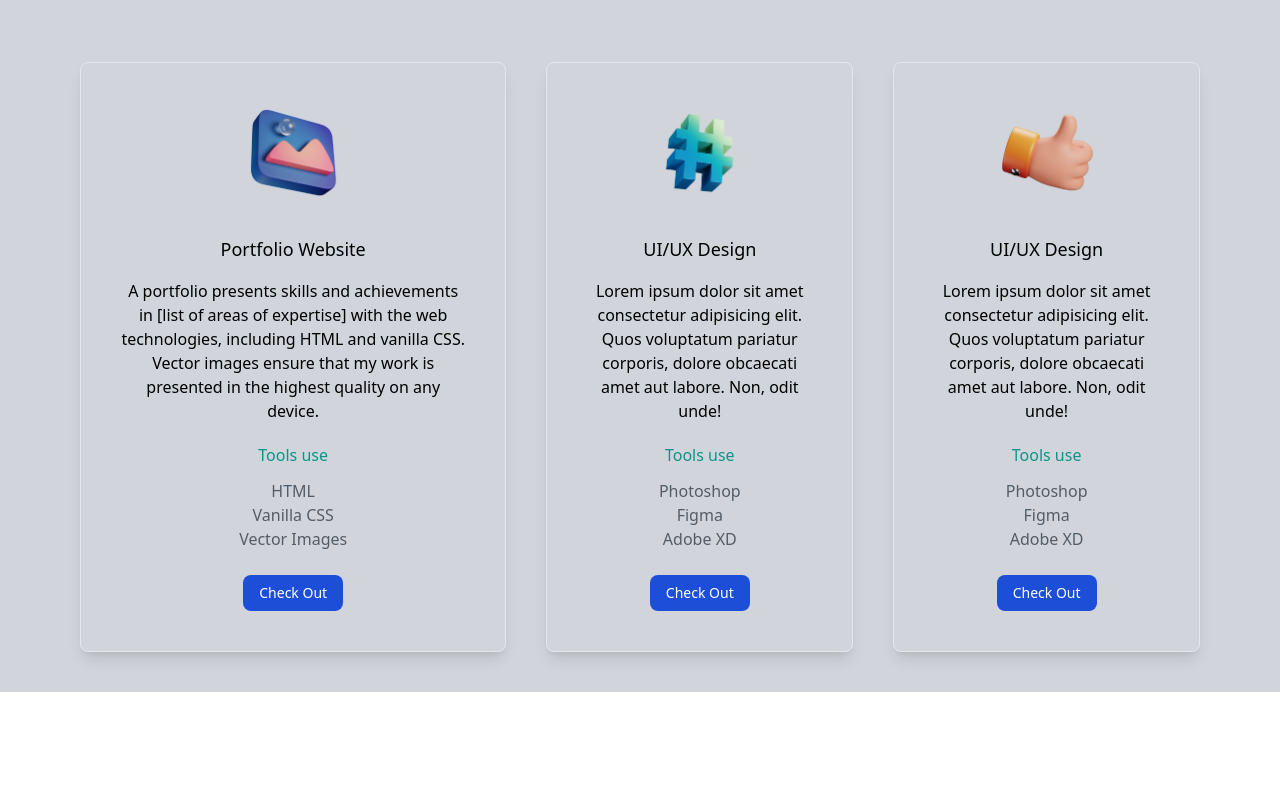
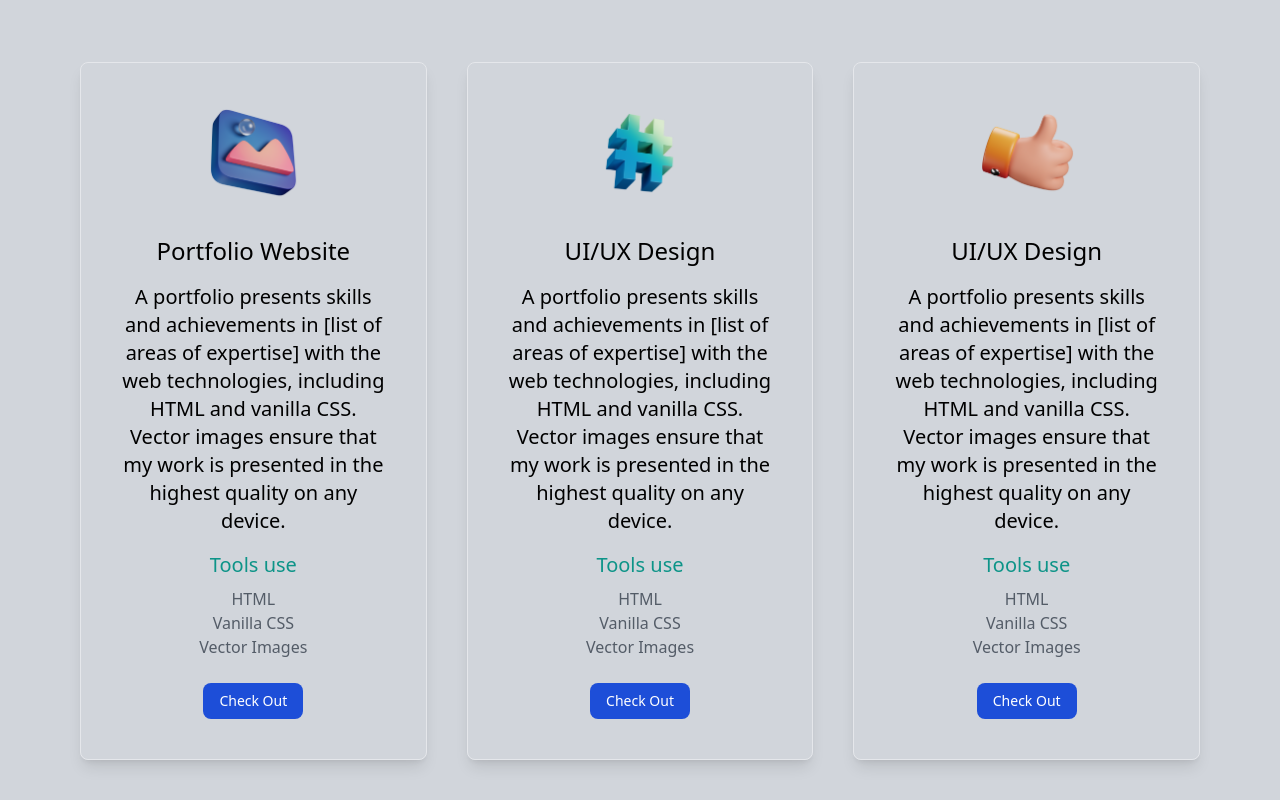
Before and after one commit to soshubh/Shubhanshu-Singh, a Next.js app: page / in a window 1280 px wide. Shown: the part 1169-1969 px from the top of the page. Before the commit the page ends 1861 px from the top, so only its background shows below. Built offline with nearby package versions, Linux system fonts and the light colour scheme.

Commit message:
font, size and more

```diff
--- a/pages/index.js
+++ b/pages/index.js
@@ -108,7 +108,7 @@ export default function Home() {
           <div className=' text-4xl flex justify-center gap-16 text-gray-400'>
            <a href='https://github.com/soshubh' target={'_blank'}> <AiFillGithub/></a>
            <a href='https://www.linkedin.com/in/shubhanshusinghnit' target={'_blank'}>  <AiFillLinkedin/> </a>
-           <a href='https://instagram.com/so_shubh' target={'_blank'}><AiFillInstagram/></a>
+           <a href='https://www.instagram.com/so_shubh/' target={'_blank'}><AiFillInstagram/></a>
 
 
           </div>
@@ -134,49 +134,55 @@ export default function Home() {
           <div className='lg:flex gap-10'>
           <div className=' flex flex-col items-center text-center  p-10 rounded-10 my-10  border border-gray-200 rounded-lg shadow-lg'>
             <Image  src={design} width={100} />
-            <h3 className=' text-lg font-medium pt-8 pb-2'> Portfolio Website</h3>
-            <p className='py-2' >
+            <h3 className='text-md sm:text-2xl font-medium pt-8 pb-2'> Portfolio Website</h3>
+            <p className='py-2 text-md sm:text-xl' >
             A portfolio presents skills and achievements in [list of areas of expertise]
              with the web technologies, including HTML and vanilla CSS. Vector images
              ensure that my work is presented in the highest quality on any device.
 
             </p>
-            <h4 className='py-3 text-teal-600'> Tools use</h4>
-            <p className='text-gray-800 py1 dark:text-white opacity-70'>HTML</p>
-            <p className='text-gray-800 py1 dark:text-white opacity-70'>Vanilla CSS</p>
-            <p className='text-gray-800 py1 dark:text-white opacity-70'>Vector Images</p>
+            <h4 className='p-2 text-teal-600 text-md sm:text-xl'> Tools use</h4>
+            <p className='text-gray-800 py1 dark:text-white opacity-70 '>HTML</p>
+            <p className='text-gray-800 py1 dark:text-white opacity-70 '>Vanilla CSS</p>
+            <p className='text-gray-800 py1 dark:text-white opacity-70 '>Vector Images</p>
             <div class="flex mt-4 space-x-3 md:mt-6">
-            <a target="_blank" href="https://shubhanshusingh.live" className='inline-flex items-center px-4 py-2 text-sm font-medium text-center text-white bg-blue-700 rounded-lg hover:bg-blue-800 focus:ring-4 focus:outline-none focus:ring-blue-300'>Check Out</a>
+            <a target="_blank" href="https://shubhanshusingh.live" className='inline-flex items-center px-4 py-2 text-sm font-medium text-center text-white bg-blue-700 rounded-lg hover:bg-blue-800 focus:ring-5 focus:outline-none focus:ring-blue-300'>Check Out</a>
             </div>
           </div>
 
           <div className=' flex flex-col items-center text-center  p-10 rounded-10 my-10  border border-gray-200 rounded-lg shadow-lg'>
             <Image  src={code} width={100} />
-            <h3 className=' text-lg font-medium pt-8 pb-2'> UI/UX Design</h3>
-            <p className='py-2'>
-               Lorem ipsum dolor sit amet consectetur adipisicing elit. Quos voluptatum pariatur corporis, dolore obcaecati amet aut labore. Non, odit unde!
+            <h3 className='text-md sm:text-2xl font-medium pt-8 pb-2'> UI/UX Design</h3>
+            <p className='py-2 text-md sm:text-xl' >
+            A portfolio presents skills and achievements in [list of areas of expertise]
+             with the web technologies, including HTML and vanilla CSS. Vector images
+             ensure that my work is presented in the highest quality on any device.
+
             </p>
-            <h4 className='py-3 text-teal-600'> Tools use</h4>
-            <p className='text-gray-800 py1 dark:text-white opacity-70'>Photoshop</p>
-            <p className='text-gray-800 py1 dark:text-white opacity-70'>Figma</p>
-            <p className='text-gray-800 py1 dark:text-white opacity-70'>Adobe XD</p>
+            <h4 className='p-2 text-teal-600 text-md sm:text-xl'> Tools use</h4>
+            <p className='text-gray-800 py1 dark:text-white opacity-70 '>HTML</p>
+            <p className='text-gray-800 py1 dark:text-white opacity-70 '>Vanilla CSS</p>
+            <p className='text-gray-800 py1 dark:text-white opacity-70 '>Vector Images</p>
             <div class="flex mt-4 space-x-3 md:mt-6">
-            <a href="#" className='inline-flex items-center px-4 py-2 text-sm font-medium text-center text-white bg-blue-700 rounded-lg hover:bg-blue-800 focus:ring-4 focus:outline-none focus:ring-blue-300'>Check Out</a>
+            <a target="_blank" href="https://shubhanshusingh.live" className='inline-flex items-center px-4 py-2 text-sm font-medium text-center text-white bg-blue-700 rounded-lg hover:bg-blue-800 focus:ring-5 focus:outline-none focus:ring-blue-300'>Check Out</a>
             </div>
           </div>
 
           <div className=' flex flex-col items-center text-center  p-10 rounded-10 my-10  border border-gray-200 rounded-lg shadow-lg'>
             <Image  src={consulting} width={100} />
-            <h3 className=' text-lg font-medium pt-8 pb-2'> UI/UX Design</h3>
-            <p className='py-2'>
-               Lorem ipsum dolor sit amet consectetur adipisicing elit. Quos voluptatum pariatur corporis, dolore obcaecati amet aut labore. Non, odit unde!
+            <h3 className='text-md sm:text-2xl font-medium pt-8 pb-2'> UI/UX Design</h3>
+            <p className='py-2 text-md sm:text-xl' >
+            A portfolio presents skills and achievements in [list of areas of expertise]
+             with the web technologies, including HTML and vanilla CSS. Vector images
+             ensure that my work is presented in the highest quality on any device.
+
             </p>
-            <h4 className='py-3 text-teal-600'> Tools use</h4>
-            <p className='text-gray-800 py1 dark:text-white opacity-70'>Photoshop</p>
-            <p className='text-gray-800 py1 dark:text-white opacity-70'>Figma</p>
-            <p className='text-gray-800 py1 dark:text-white opacity-70'>Adobe XD</p>
+            <h4 className='p-2 text-teal-600 text-md sm:text-xl'> Tools use</h4>
+            <p className='text-gray-800 py1 dark:text-white opacity-70 '>HTML</p>
+            <p className='text-gray-800 py1 dark:text-white opacity-70 '>Vanilla CSS</p>
+            <p className='text-gray-800 py1 dark:text-white opacity-70 '>Vector Images</p>
             <div class="flex mt-4 space-x-3 md:mt-6">
-            <a href="#" className='inline-flex items-center px-4 py-2 text-sm font-medium text-center text-white bg-blue-700 rounded-lg hover:bg-blue-800 focus:ring-4 focus:outline-none focus:ring-blue-300'>Check Out</a>
+            <a target="_blank" href="https://shubhanshusingh.live" className='inline-flex items-center px-4 py-2 text-sm font-medium text-center text-white bg-blue-700 rounded-lg hover:bg-blue-800 focus:ring-5 focus:outline-none focus:ring-blue-300'>Check Out</a>
             </div>
           </div>
           </div>
```
